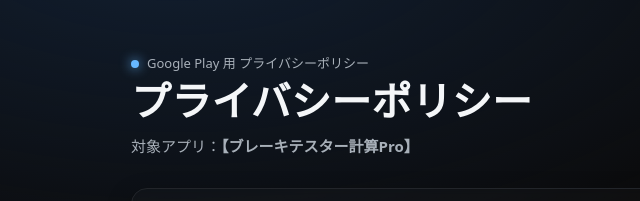
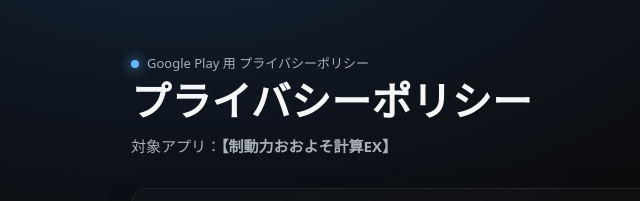
Before and after one commit to zaku-ms06/mobilesuit, a plain HTML site: page index.html in a window 1280 px wide. Shown: the top 201 px of the page, 79-719 px from the left. Drawn offline with Linux system fonts and the light colour scheme.

Commit message:
Add files via upload

```diff
--- a/index.html
+++ b/index.html
@@ -4,7 +4,7 @@
 <head>
   <meta charset="utf-8" />
   <meta name="viewport" content="width=device-width, initial-scale=1" />
-  <title>プライバシーポリシー｜【ブレーキテスター計算Pro】</title>
+  <title>プライバシーポリシー｜【制動力おおよそ計算EX】</title>
   <meta name="description" content="本アプリは個人情報を収集・保存しません。Google Play公開向けのプライバシーポリシー。" />
   <style>
     :root {
@@ -64,7 +64,7 @@
     <header>
       <div class="badge"><span class="badge-dot"></span> Google Play 用 プライバシーポリシー</div>
       <h1>プライバシーポリシー</h1>
-      <p class="subtitle">対象アプリ：<strong>【ブレーキテスター計算Pro】</strong></p>
+      <p class="subtitle">対象アプリ：<strong>【制動力おおよそ計算EX】</strong></p>
     </header><section class="card">
   <h2>1. 基本方針</h2>
   <p>
```
